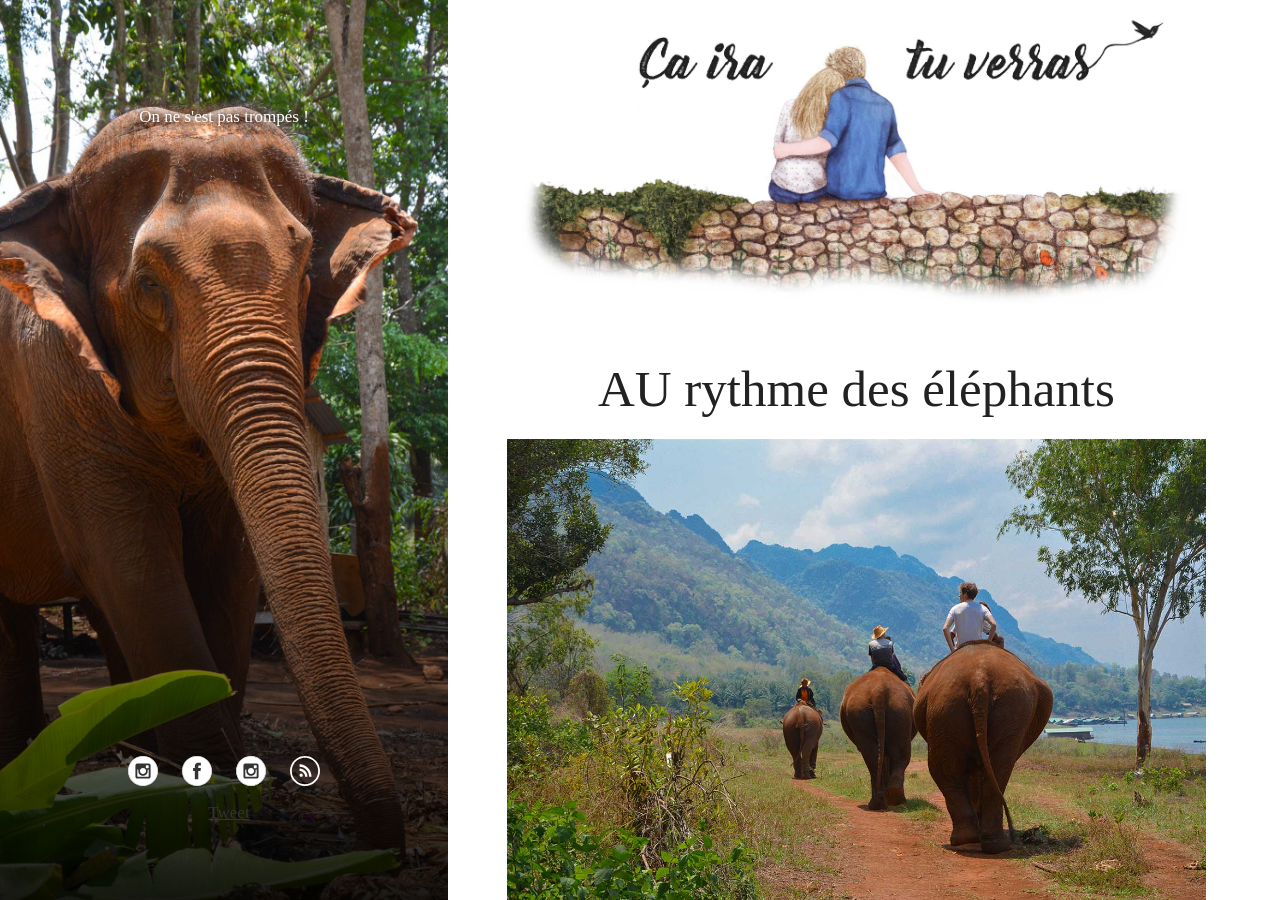
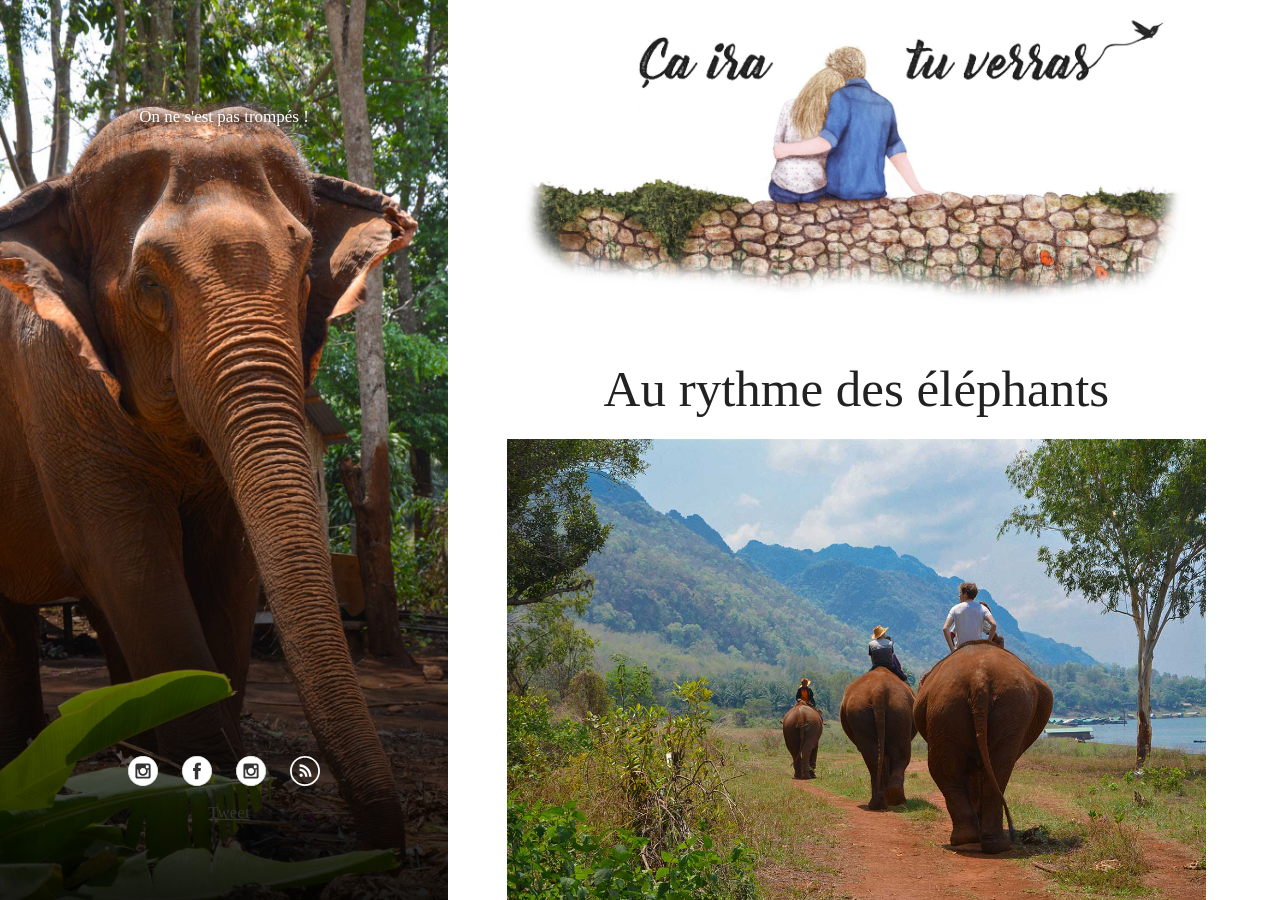
Before and after one commit to FlorentD/cairatuverras.github.io, a Jekyll site: the page built from _posts/2017-04-21-thailande-elephants.md, in a window 1280 px wide and 900 px high. Built offline with Jekyll 4.4.1, drawn with Linux system fonts in a browser that asks for light colours; comment, search, counter and statistics services are not loaded.

```diff
--- a/_posts/2017-04-21-thailande-elephants.md
+++ b/_posts/2017-04-21-thailande-elephants.md
@@ -2,7 +2,7 @@
 bg: "thailande_elephants/side.jpg"
 ogImage: "thailande_elephants/front.jpg"
 layout: post
-title: "AU rythme des éléphants"
+title: "Au rythme des éléphants"
 summary: "On ne s'est pas trompés !"
 date:   2017-04-21 20:00:00 +0100
 categories: posts
```
